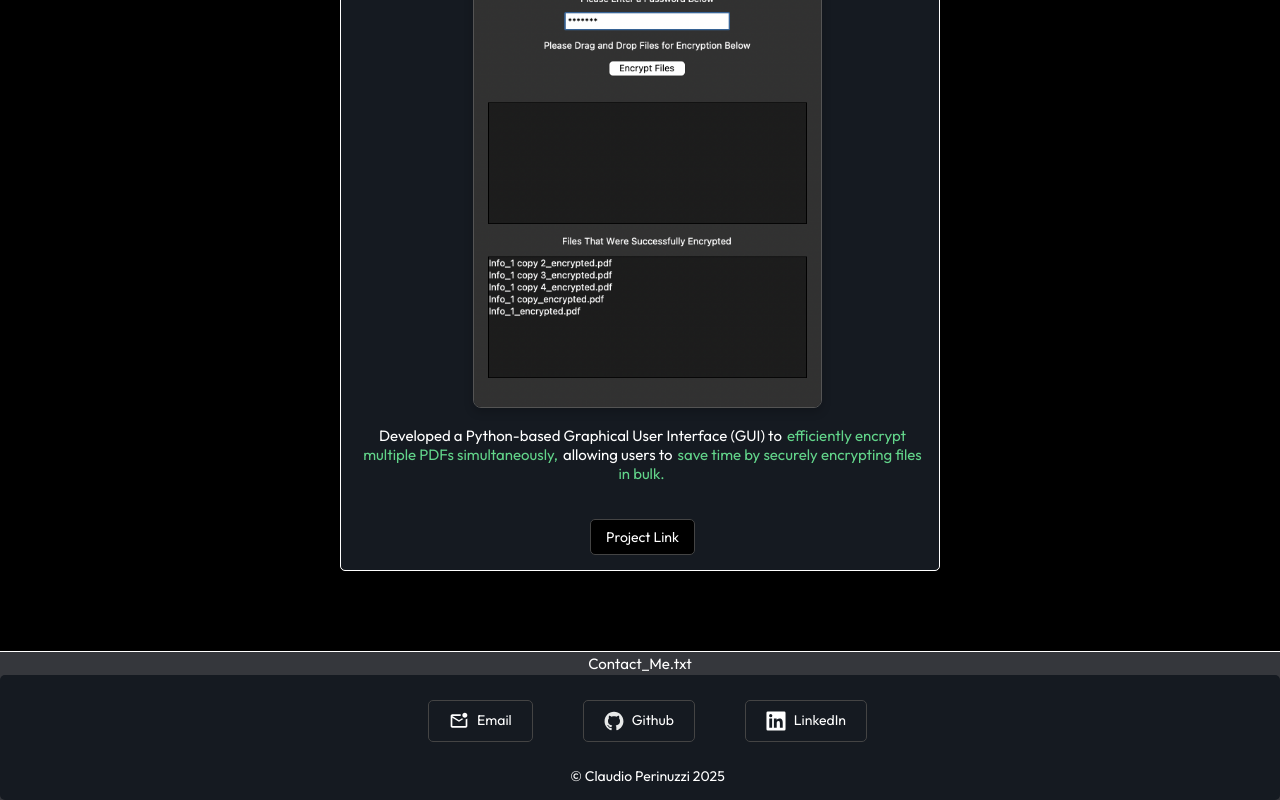
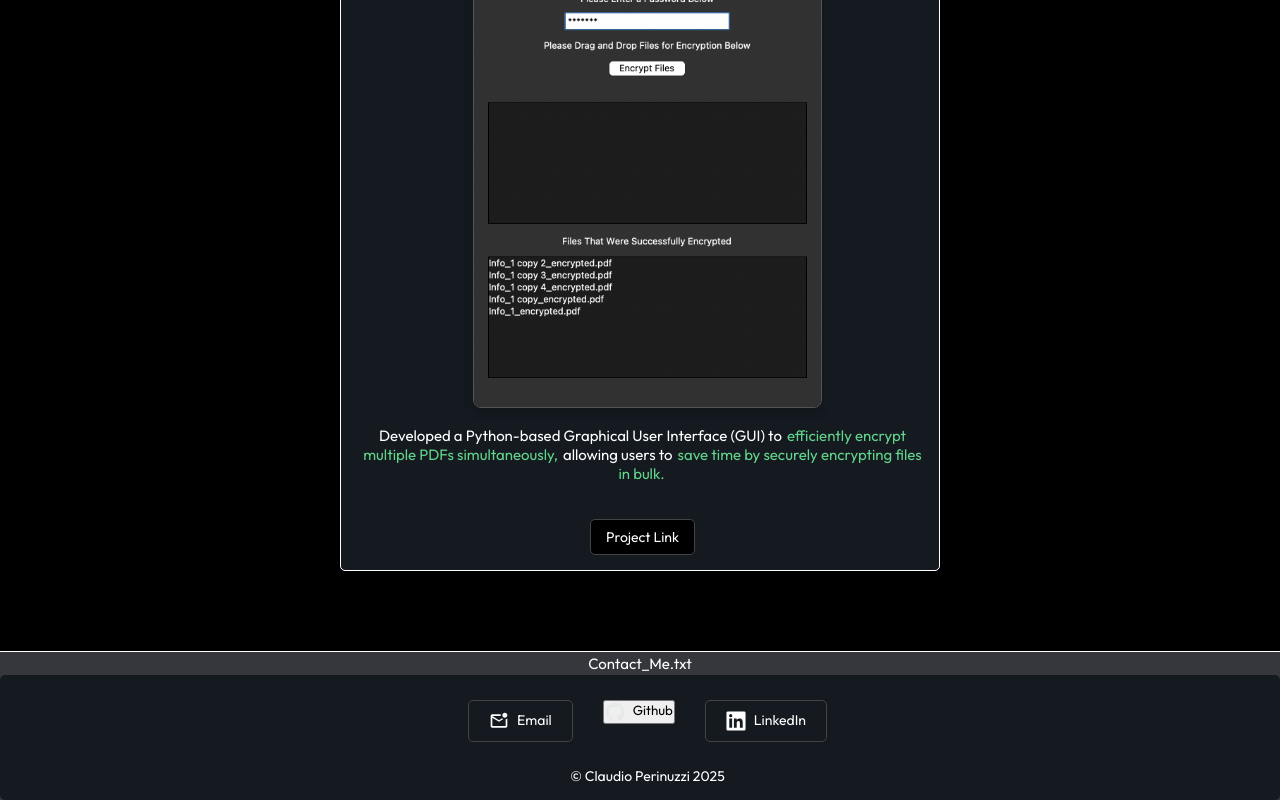
Before and after one commit to Claudio-Perinuzzi/portfolio-website, a React (Vite) app: page / in a window 1280 px wide. Shown: the part 3517-4317 px from the top of the page. Built offline with nearby package versions, Linux system fonts and the light colour scheme.

Commit message:
Removed GH button styles

```diff
--- a/src/components/Footer/Footer.module.css
+++ b/src/components/Footer/Footer.module.css
@@ -46,13 +46,12 @@ body {
     display: flex;
     flex-wrap: wrap;
     justify-content: center;
-    gap:50px;
+    gap:30px;
     margin-top: 15px;
     margin-bottom: 25px;
 }
 
 .emailButton,
-.github,
 .linkedin {
     display: flex;
     padding: 10px 20px;
@@ -66,7 +65,6 @@ body {
 }
 
 .emailButton:hover,
-.github:hover,
 .linkedin:hover {
     background-color: var(--color-nav-bg);
     color: var(--color-tertiary-text);
```
